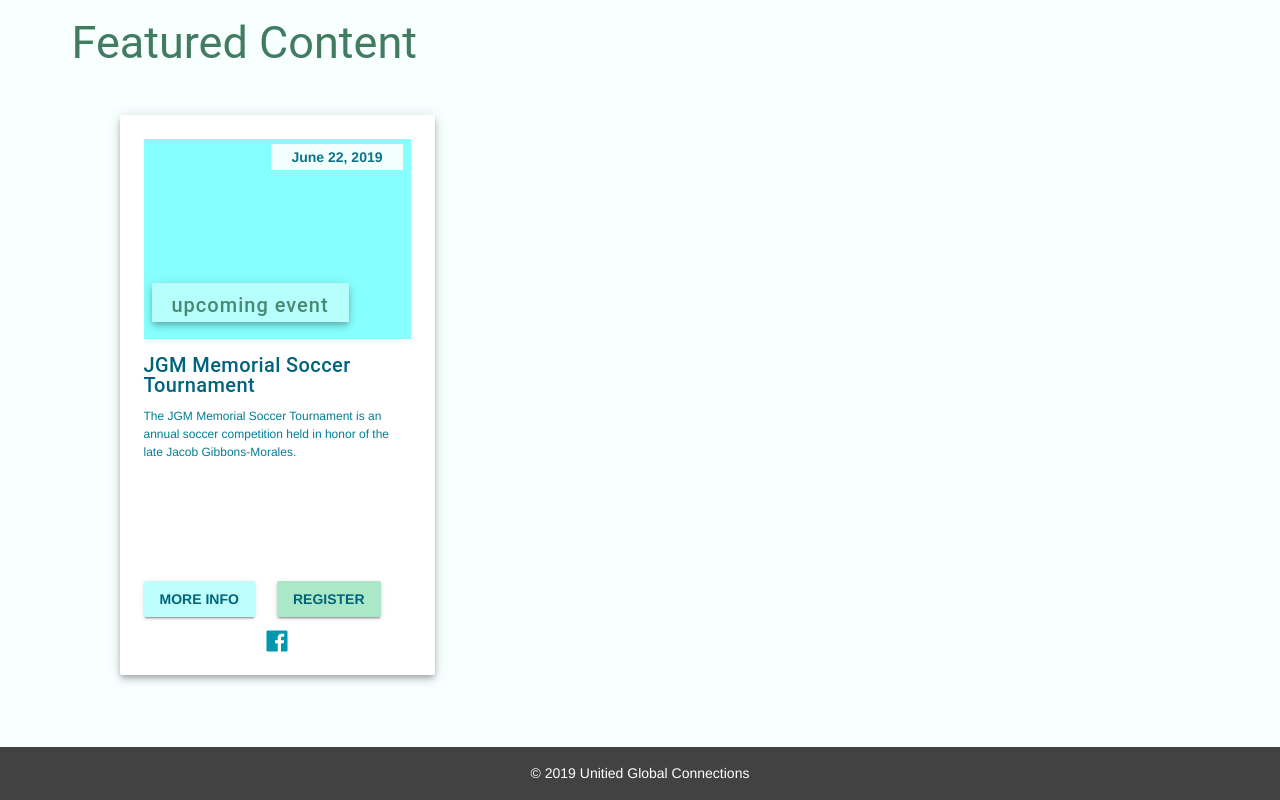
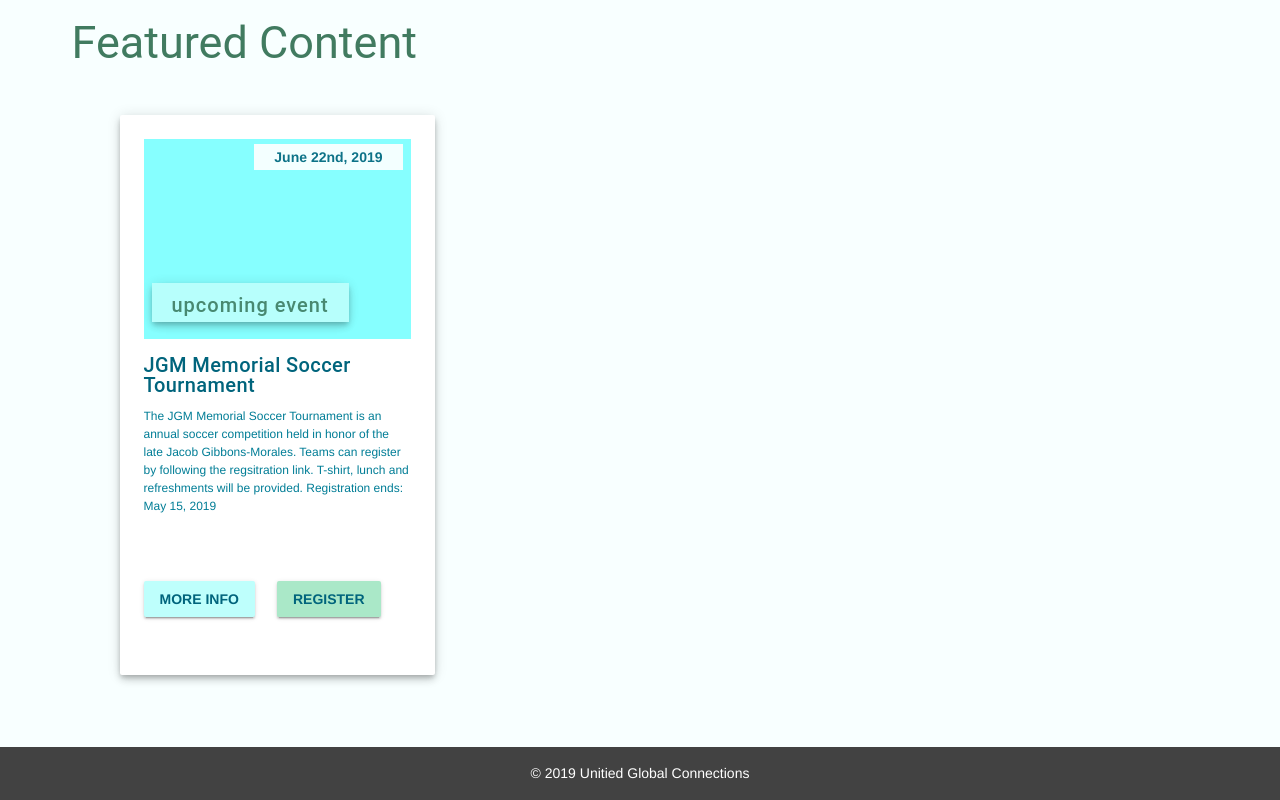
Before and after one commit to sebastianO1995/ugcf, a Vue app: page / in a window 1280 px wide. Shown: the part 1164-1964 px from the top of the page. Built offline with nearby package versions, Linux system fonts and the light colour scheme.

Commit message:
feature card jgm

```diff
--- a/src/components/home/feature-card-jgmt.vue
+++ b/src/components/home/feature-card-jgmt.vue
@@ -1,14 +1,15 @@
 <template lang="html">
   <v-card class="elevation-5" :height= "heightC()">
     <v-container>
-      <v-img :src="require(`@/assets/JGMT-Ball.jpg`)"
+      <v-img :src="require(`@/assets/${event.images[0].link}`)"
             height="200"
             :aspect-ratio="16/9"
             class="primary lighten-2">
             <v-layout pa-2 column fill-height class="lightbox white--text">
               <v-flex class="event-date">
                 <span class="date primary--text text--darken-4
-                font-weight-bold">June 22, 2019</span>
+                font-weight-bold">{{event.date.month}}
+                {{event.date.day}}, {{event.date.year}}</span>
               </v-flex>
           <v-spacer></v-spacer>
           <v-flex shrink>
@@ -29,33 +30,28 @@
       <v-layout row wrap>
         <v-flex xs12>
           <div class="title primary--text text--darken-4 font-weight-medium pb-1 pt-3">
-            JGM Memorial Soccer Tournament
+            {{event.title}}
           </div>
         </v-flex>
         <v-flex xs12>
           <div class="card-content caption primary--text text--darken-3 font-weight-light mb-4 mt-2">
-            The JGM Memorial Soccer Tournament is an annual soccer competition held in honor of the late Jacob Gibbons-Morales.
+            {{event.summary}}
           </div>
         </v-flex>
         <v-flex xs12>
           <v-layout row wrap>
-            <v-flex xs12 sm4 md6 xl4>
-              <v-btn color="info" :class="['center', {'btn-xs mb-2':$vuetify.breakpoint.xs}]">
+            <v-flex xs12 sm6 >
+              <v-btn :to="event.page" color="info" :class="['center', {'btn-xs mb-2':$vuetify.breakpoint.xs}]">
                 <span class="primary--text text--darken-4 font-weight-bold">
                   More Info
                 </span>
               </v-btn>
             </v-flex>
-            <v-flex xs12 sm4 md6 xl4>
-              <v-btn color="success" :class="['center', {'btn-xs':$vuetify.breakpoint.xs}]">
+            <v-flex xs12 sm6>
+              <v-btn :to="event.registrationLink" color="success" :class="['center', {'btn-xs':$vuetify.breakpoint.xs}]">
                 <span class="primary--text text--darken-4 font-weight-bold">
                   Register
                 </span>
-              </v-btn>
-            </v-flex>
-            <v-flex xs12 sm4 md12 xl4 :class="{'center':$vuetify.breakpoint.xs || $vuetify.breakpoint.mdAndUp }">
-              <v-btn flat icon color="primary darken-2">
-                <v-icon size= "24px">fab fa-facebook</v-icon>
               </v-btn>
             </v-flex>
           </v-layout>
@@ -66,7 +62,14 @@
 </template>
 
 <script>
+import JGMEvent from'@/components/events/events-list.js';
 export default {
+
+    data () {
+      return {
+        event: JGMEvent[0],
+      }
+    },
   methods: {
     heightC () {
       if (this.$vuetify.breakpoint.xs){
```
